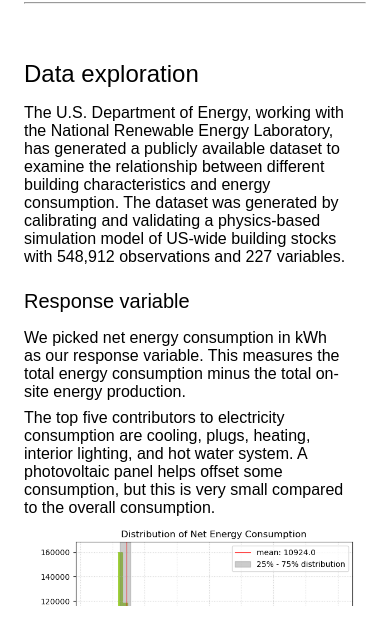
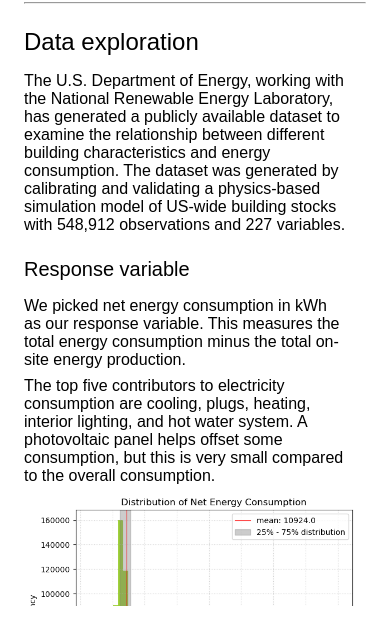
Before and after one commit to mr-goh/personal-website, a plain HTML site: page projectML.html in a window 390 px wide. Shown: the part 203-844 px from the top of the page. Drawn offline with Linux system fonts and the light colour scheme.

Commit message:
fix project header spacing

```diff
--- a/styles.css
+++ b/styles.css
@@ -249,6 +249,10 @@ button {
         height: 70dvh;
     }
 
+    .projectDetails h3:first-child {
+        margin: 0px 0px 16px 0px;
+    }
+
     .projectSummary {
         display: none;
     }
```
